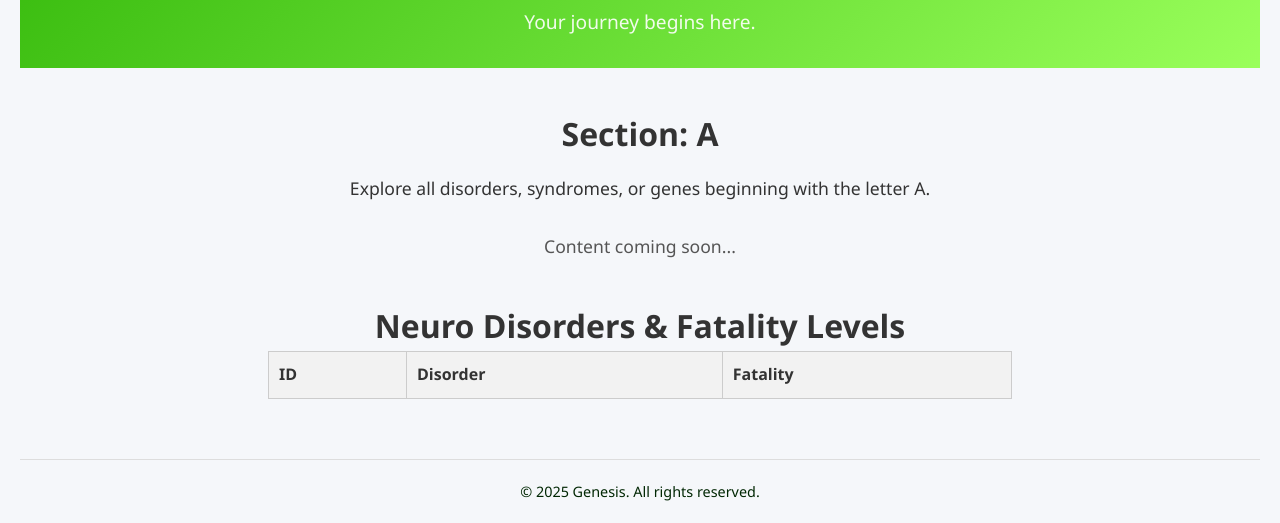
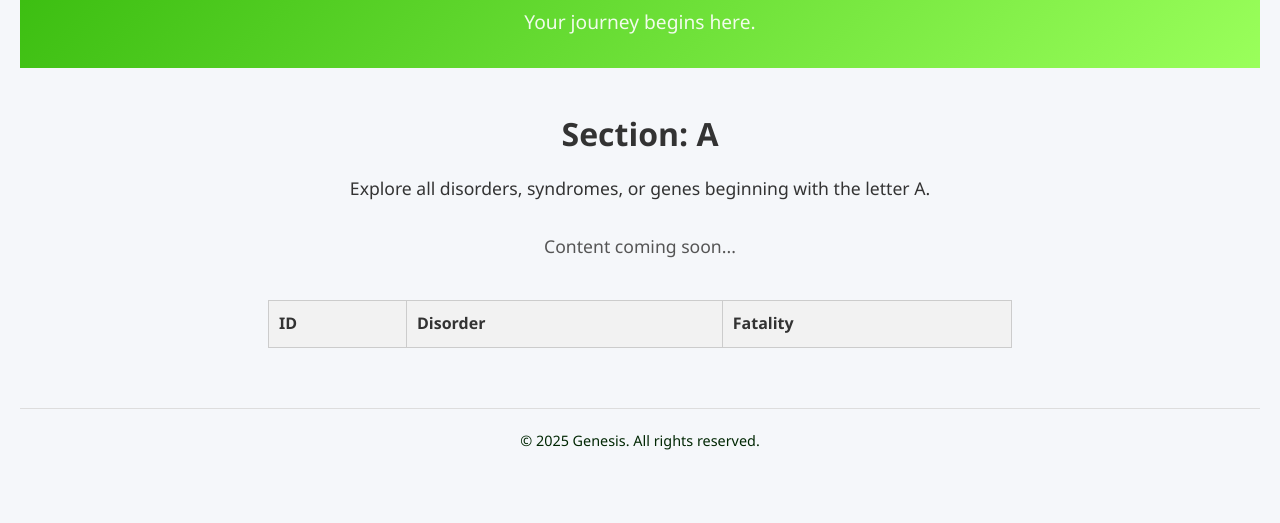
Before and after one commit to AD3OR/Genesis, a website: page views/a.html in a window 1280 px wide. Shown: the part 319-842 px from the top of the page. After the commit the page ends 800 px from the top, so only its background shows below. Drawn offline with Linux system fonts and the light colour scheme; no server answers.

Commit message:
deployment help

```diff
--- a/package.json
+++ b/package.json
@@ -3,7 +3,7 @@
   "version": "1.0.0",
   "main": "index.js",
   "scripts": {
-    "start": "node server.js",
+    "start": "node index.html",
     "dev": "nodemon server.js",
     "test": "echo \"Error: no test specified\" && exit 1"
   },
--- /dev/null
+++ b/public/js/scriptt.js
@@ -0,0 +1,12 @@
+const ts = document.getElementById("title-screen");
+const tab = document.getElementById("userTable");
+
+if (ts && tab) {
+  ts.classList.add("fade-in-out");
+
+  setTimeout(() => {
+    ts.style.display = "none";
+    tab.classList.remove("hidden");
+    tab.classList.add("fade-in");
+  }, 2500); // Match with welcome screen animation duration
+}
--- a/views/a.html
+++ b/views/a.html
@@ -29,8 +29,11 @@
     </section>
   </main>
 
-  <h1 style="text-align: center;">Neuro Disorders & Fatality Levels</h1>
-  <table id="userTable">
+  <div id = "title-screen">
+  <h1 style="text-align: center;">Disorders & Fatality Levels</h1>
+  </div>
+  <div>
+  <table class = "userTable hidden" id="userTable">
     <thead>
       <tr>
         <th>ID</th>
@@ -40,6 +43,7 @@
     </thead>
     <tbody></tbody>
   </table>
+  </div>
 
   <script src="/js/dbss.js"></script>
 
@@ -47,5 +51,6 @@
     <p>&copy; 2025 Genesis. All rights reserved.</p>
   </footer>
   <script src="/js/script.js"></script>
+  <script src="/js/scriptt.js"></script>
 </body>
 </html>
```
Also changed, not shown: views/b.html (+6 -2 lines).
